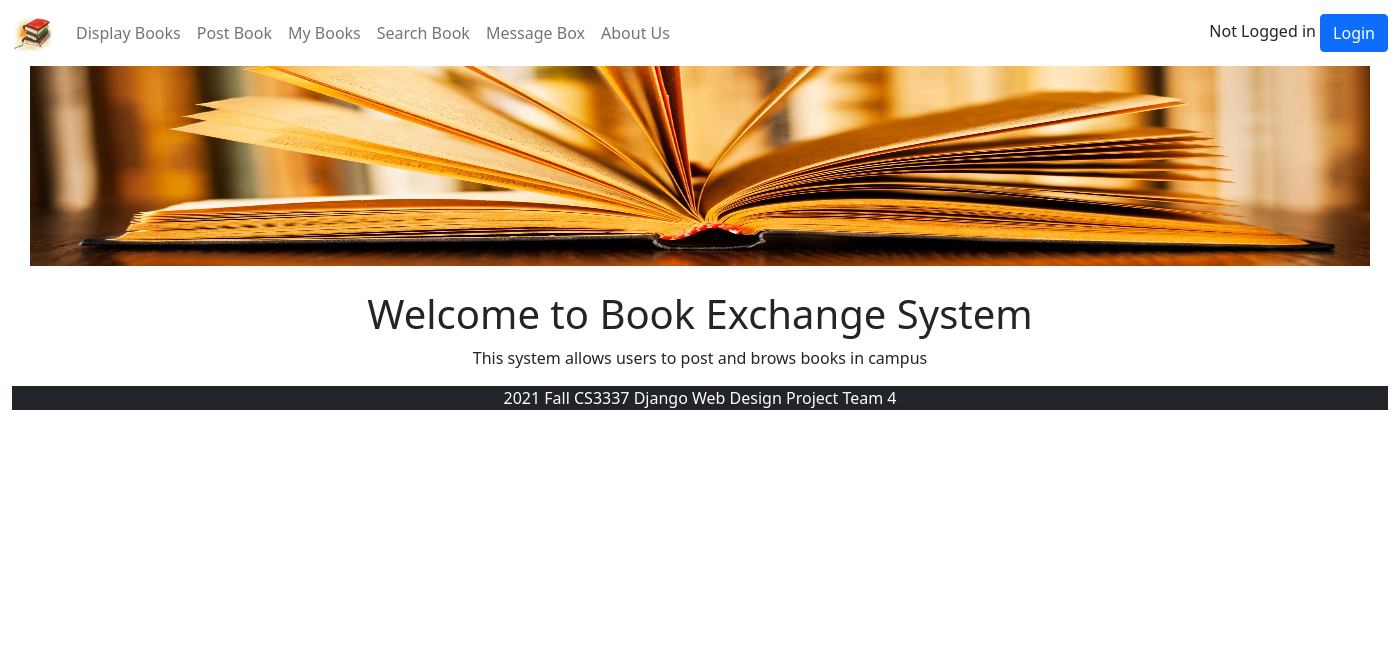
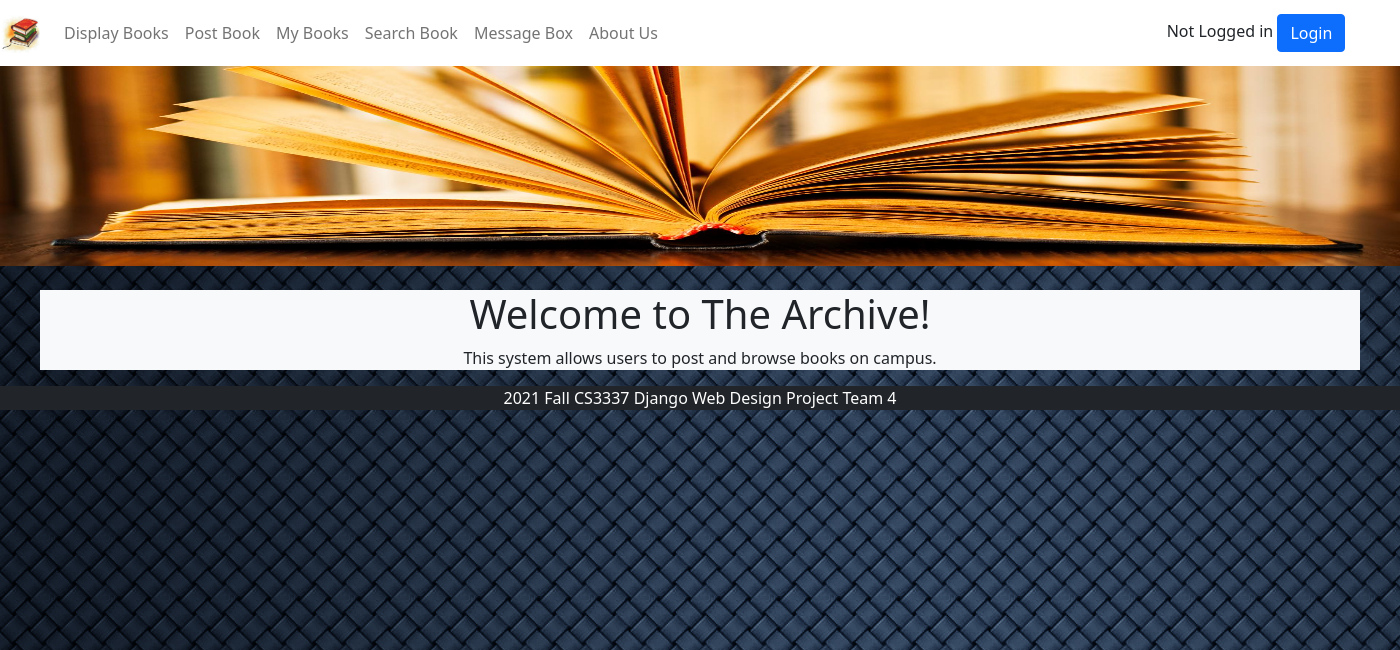
Before and after one commit to LyJacky/pythonspace, a Django app: page / in a window 1400 px wide. Shown: the top 650 px of the page. Run offline with Django 3.2, Linux system fonts and the light colour scheme.

Commit message:
Added Background Image

```diff
--- a/bookEx/bookEx/templates/base.html
+++ b/bookEx/bookEx/templates/base.html
@@ -16,7 +16,7 @@
         {% endblock title %}
     </title>
 </head>
-<body class="container-fluid ">
+<body style="background-image: url('{% static 'bg.jpg' %}');">
     <nav class="navbar navbar-expand-sm navbar-light sticky-top" style="background-color: white;">
         <a class="navbar-brand " href="/">
             <img src="{% static 'logo.jfif' %}" width="40" height ="40" alt=""/>
@@ -43,7 +43,7 @@
                     </li>
                 </ul>
         </div>
-        <div class="container-sm-2" align="right">
+        <div class="col-sm-2" align="justify">
             {% if user.is_authenticated %}
             {{ user.username }}
                     <a class="btn btn-primary" href="{% url 'logout' %}?next=/" role="button">Logout</a>
@@ -55,11 +55,11 @@
     </nav>
     <div class="col-md-12 col-lg-12" >
         <div class="px-0" align="center">
-            <img src="{% static 'topbanner.jpg' %}" width="1340" height="200" alt=""/>
+            <img src="{% static 'topbanner.jpg' %}" width="1400" height="200" alt=""/>
         </div>
     </div>
     <br>
-    <div class="container" align="center">
+    <div class="container bg-light" align="center">
         {% block content %}
         Hello World!
         {% endblock content %}
--- a/bookEx/bookEx/templates/bookMng/index.html
+++ b/bookEx/bookEx/templates/bookMng/index.html
@@ -2,8 +2,8 @@
 {% load static %}
 
 {% block content %}
-<h1 align="center"> Welcome to Book Exchange System </h1>
-<p align="center">This system allows users to post and brows books in campus</p>
+<h1 align="center"> Welcome to The Archive! </h1>
+<p align="center">This system allows users to post and browse books on campus.</p>
 {% endblock content %}
 
 
--- a/bookEx/bookEx/templates/bookMng/search.html
+++ b/bookEx/bookEx/templates/bookMng/search.html
@@ -8,8 +8,8 @@
             <input type="text" class="form-control" name="b" value="{{request.GET.b}}" placeholder="Search Books by Title Or Username"/>
         </div>
             <button type="submit" name="submit" class="btn btn-primary btn-lg" value="Search"> Search </button>
-
         </form>
+<br>
 
 
         {% if submitbutton == 'Search' and request.GET.b != ''%}
@@ -38,6 +38,7 @@
                     </tr>
                 {% endfor %}
                 </table>
+                <br>
                    {% else %}
                     <h1>Book does not exist in system!</h1>
             {% endif %}
```
Also changed, not shown: bookEx/bookEx/static/bg.jpg (added), bookEx/db.sqlite3.
